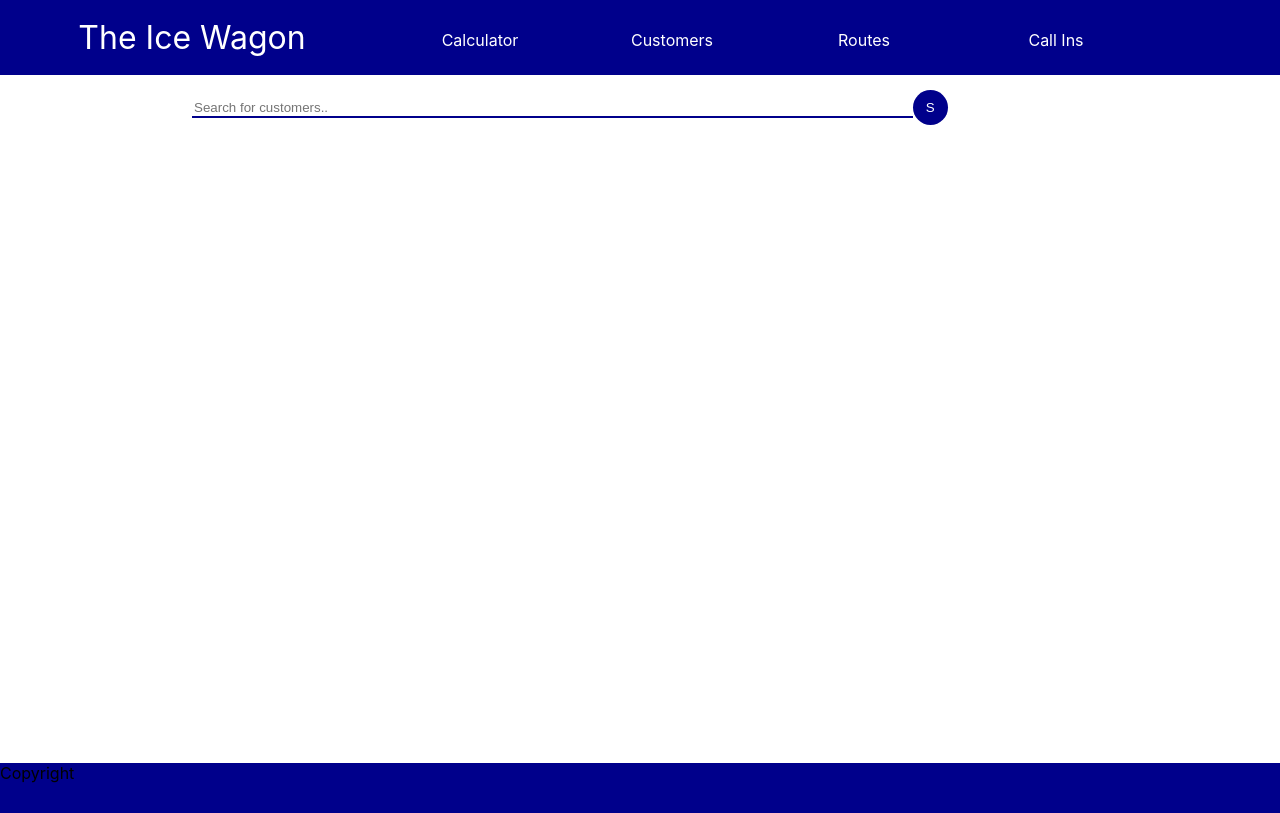
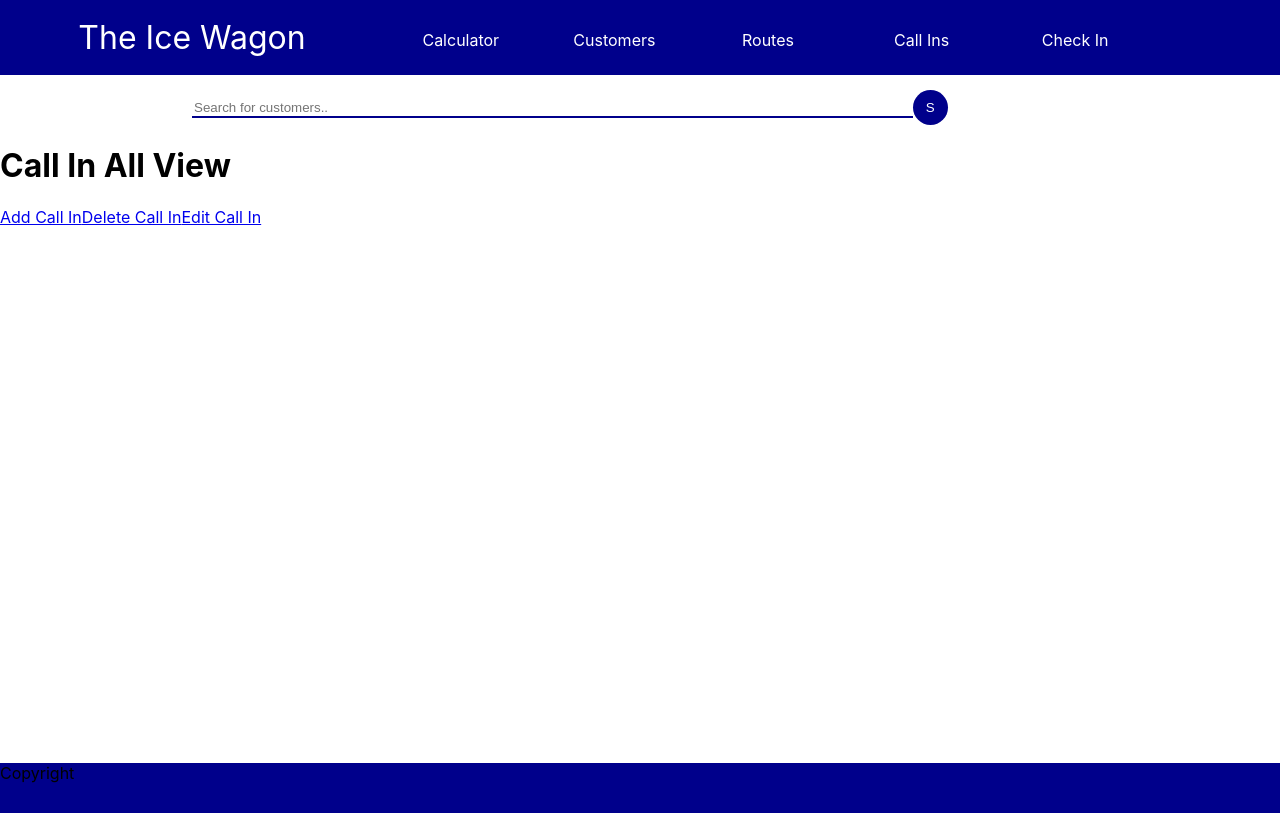
Before and after one commit to iVen608/CIT-490-Ice, a React (Create React App) app in the folder my-app/: page /callin in a window 1280 px wide. Built offline with nearby package versions, Linux system fonts and the light colour scheme.

Commit message:
Adjusted project structure and added routing

```diff
--- a/my-app/src/App.js
+++ b/my-app/src/App.js
@@ -4,9 +4,11 @@ import {Routes, Route} from 'react-router-dom';
 import Header from './components/header';
 import Footer from './components/footer';
 import SearchBar from './components/searchBar';
-import InvoiceCalculator from './components/invoiceCalculator';
-import CustomerRouter from './components/customerRouter';
-import InvoiceRouter from './components/invoiceRouter';
+import InvoiceCalculator from './pages/invoiceCalculator';
+import CustomerRouter from './pages/customerRouter';
+import InvoiceRouter from './pages/invoiceRouter';
+import RoutesRouter from './pages/routesRouter';
+import CallInRouter from './pages/callInRouter';
 
 function App() {
   return (
@@ -19,6 +21,8 @@ function App() {
           <Route path="/calculator" element={<InvoiceCalculator/>}/>
           <Route path="/customer/*" element={<CustomerRouter/>}/>
           <Route path="/invoices/*" element={<InvoiceRouter/>}/>
+          <Route path="/callin/*" element={<CallInRouter/>}/>
+          <Route path="/routes/*" element={<RoutesRouter/>}/>
         </Routes>
       </div>
       <Footer/>
--- a/my-app/src/components/header.js
+++ b/my-app/src/components/header.js
@@ -19,9 +19,9 @@ function Header(){
             <nav className='header-nav'>
                 <Link className='header-path' to="/calculator/">Calculator</Link>
                 <Link className='header-path' to="/customer/">Customers</Link>
-                <Link className='header-path' to="/">Routes</Link>
-                <Link className='header-path' to="/">Call Ins</Link>
-                <Link className='header-path' to="/">Check In</Link>
+                <Link className='header-path' to="/routes/">Routes</Link>
+                <Link className='header-path' to="/callin/">Call Ins</Link>
+                <Link className='header-path' to="/routes/checkin/">Check In</Link>
             </nav>
             <button className='header-expand-button' onClick={() => setBool(bool !== null ? !bool : false )} href="/">
                 <svg className='header-expand-icon'>
--- /dev/null
+++ b/my-app/src/pages/callInRouter.js
@@ -0,0 +1,22 @@
+import React from "react";
+import {Routes, Route, Link} from 'react-router-dom';
+
+function CallInRouter(){
+    return (
+    <Routes>
+        <Route path="/:id" element={<h1>Call In ID View</h1>}/>
+        <Route path="/" element={
+        <>
+            <h1>Call In All View</h1>
+            <Link to="./add/">Add Call In</Link>
+            <Link to="./delete/8">Delete Call In</Link>
+            <Link to="./edit/8">Edit Call In</Link>
+        </>}/>
+        <Route path="/add/" element={<h1>Call In Add View</h1>}/>
+        <Route path="/delete/:id" element={<h1>Call In Delete View</h1>}/>
+        <Route path="/edit/:id" element={<h1>Call In Edit View</h1>}/>
+    </Routes>
+    )
+}
+
+export default CallInRouter;
--- a/my-app/src/components/routesRouter.js
+++ b/my-app/src/pages/routesRouter.js
@@ -15,6 +15,9 @@ function RoutesRouter(){
         <Route path="/add/" element={<h1>Route Add View</h1>}/>
         <Route path="/delete/:id" element={<h1>Route Delete View</h1>}/>
         <Route path="/edit/:id" element={<h1>Route Edit View</h1>}/>
+
+        <Route path="/checkin/" element={<h1>Route Checkin View</h1>}/>
+
     </Routes>
     )
 }
--- a/my-app/src/styles/header.css
+++ b/my-app/src/styles/header.css
@@ -90,7 +90,7 @@
         width: 100%;
         display: grid;
         position: inherit;
-        grid-template-columns: repeat(4, 1fr);
+        grid-template-columns: repeat(5, 1fr);
     }
 
     .header-path {
```
Also changed, not shown: my-app/src/pages/customerRouter.js (renamed from my-app/src/components/customerRouter.js), my-app/src/pages/invoiceCalculator.js (renamed from my-app/src/components/invoiceCalculator.js), my-app/src/pages/invoiceRouter.js (renamed from my-app/src/components/invoiceRouter.js).
